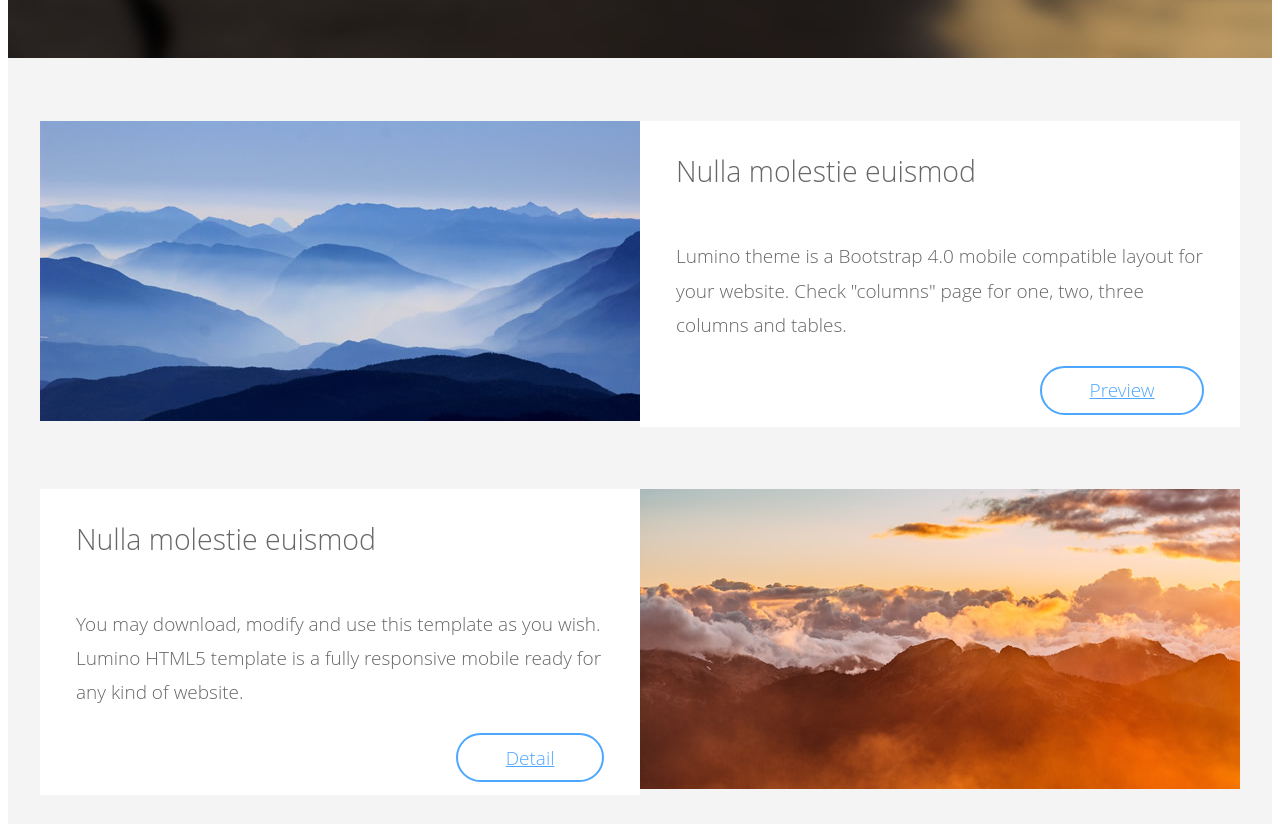
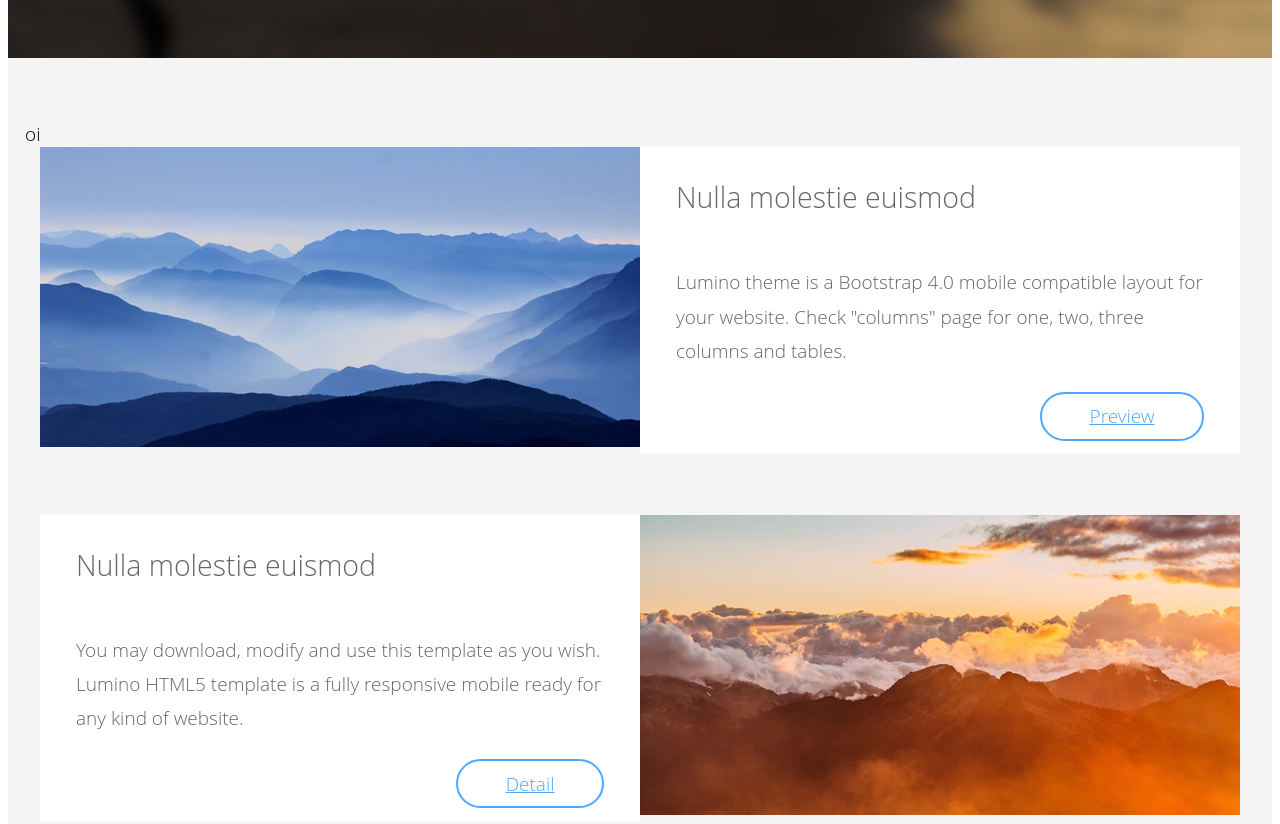
Before and after one commit to sreechithragit/test, a plain HTML site: page index.html in a window 1280 px wide. Shown: the part 700-1524 px from the top of the page. Drawn offline with Linux system fonts and the light colour scheme; a script that the page names is missing.

Commit message:
Update index.html

```diff
--- a/index.html
+++ b/index.html
@@ -81,7 +81,7 @@ http://www.templatemo.com/tm-483-lumino
             <div class="row gray-bg">
 
                 <div id="tm-section-2" class="tm-section">
-                    <div class="tm-container tm-container-wide">
+                    <div class="tm-container tm-container-wide">oi
                         <div class="tm-news-item">
 
                             <div class="col-xs-12 col-sm-12 col-md-12 col-lg-6 col-xl-6 tm-news-item-img-container">
```
